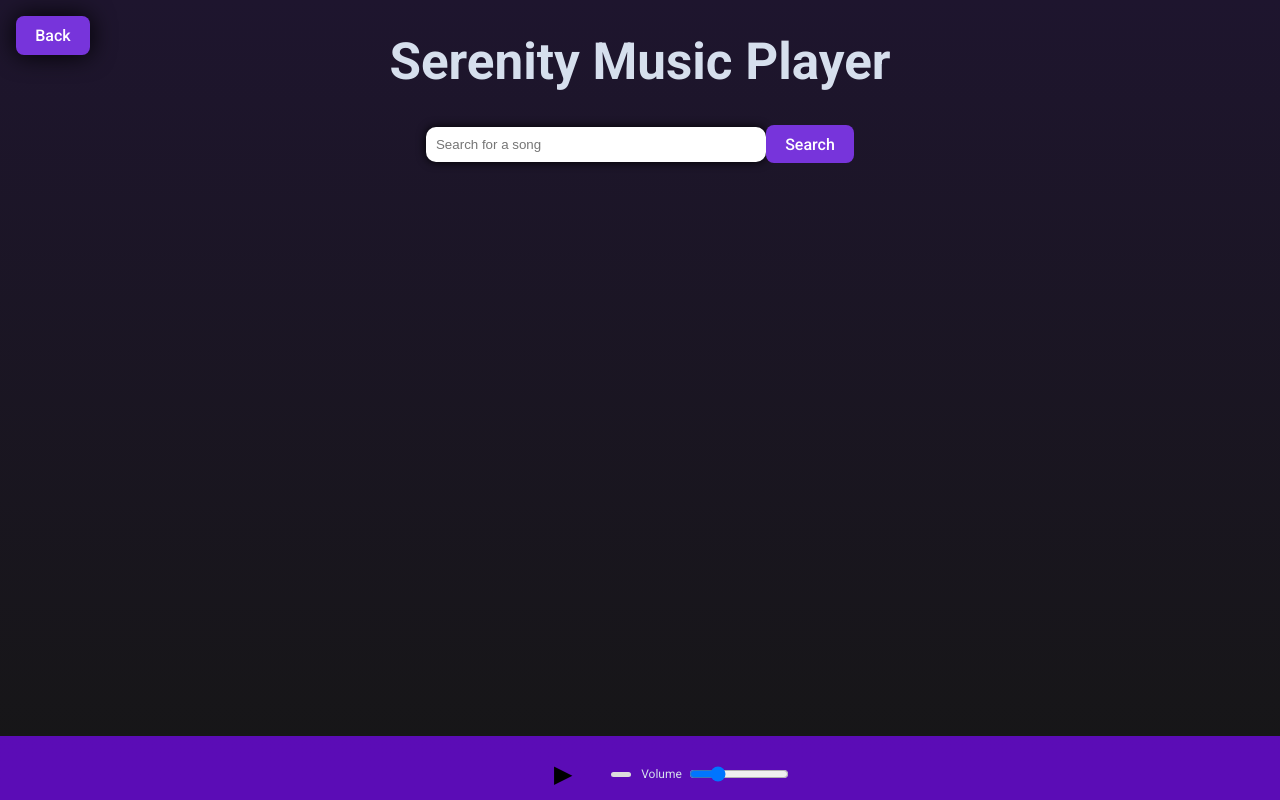
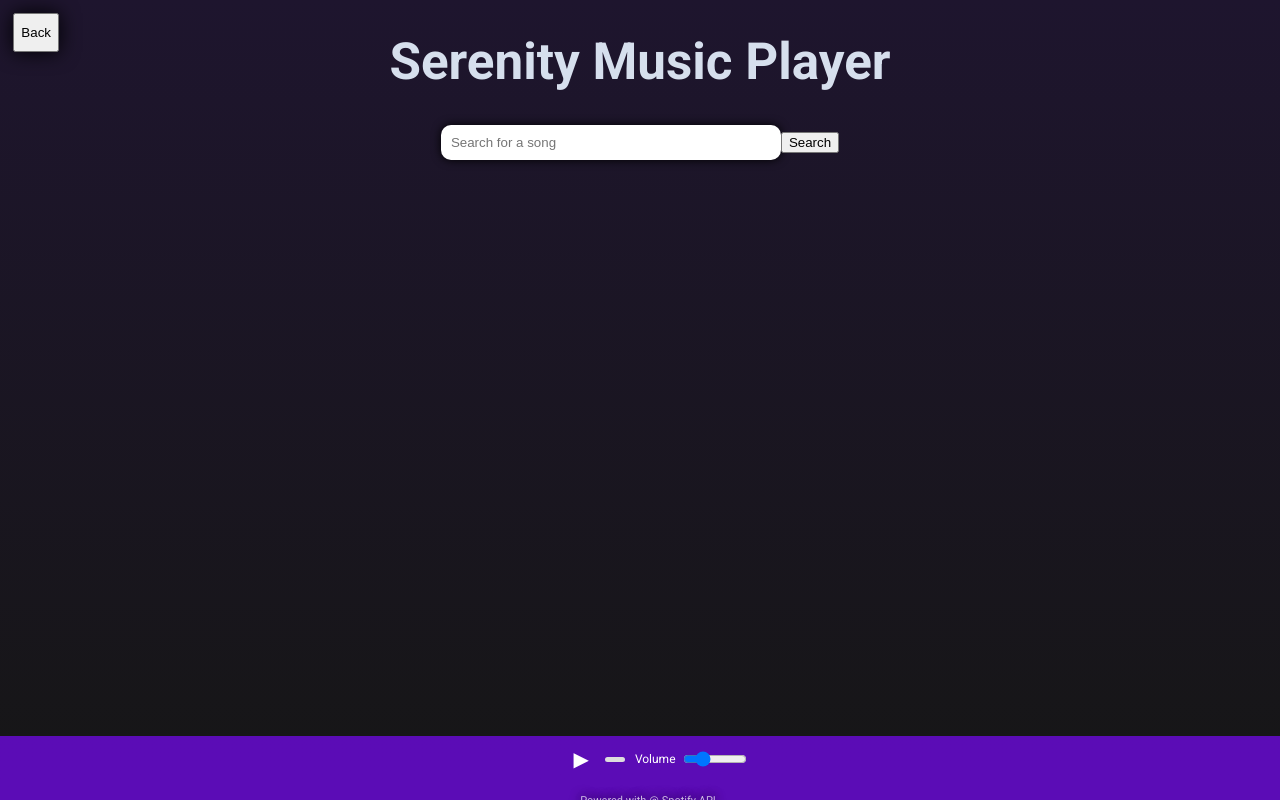
Before and after one commit to RyanTren/serenity.com, a React (Vite) app in the folder serenity/: page /musicplayer in a window 1280 px wide. Built offline with nearby package versions, Linux system fonts and the light colour scheme.

Commit message:
fixing css

```diff
--- a/serenity/src/styles/music.css
+++ b/serenity/src/styles/music.css
@@ -38,7 +38,7 @@ iframe{
   align-items: center;
 }
 
-button {
+.songs-button {
   position: relative;
   display: flex;
   flex-wrap: wrap;
@@ -58,15 +58,15 @@ button {
   transition: border-color 0.25s;
 }
 
-button:hover {
+.song-button:hover {
   border: none;
   box-shadow: inset 0px 0px 1em #3d0f82a5;
   filter: drop-shadow(0 0 1em black);
 
 }
 
-button:focus,
-button:focus-visible {
+.songs-button:focus,
+.songs-button:focus-visible {
   border: none;
   background-color: #6d23dc;
   box-shadow: inset 0px 0px 10px #010002a5;
@@ -86,11 +86,11 @@ button:focus-visible {
   }
 }
 
-button:hover::before{
+.songs-button:hover::before{
   animation: shine 2s ease-in-out infinite;
 }
 
-button::before{
+.songs-button::before{
   content: "";
   position: absolute;
   width: 100%;
--- a/serenity/src/styles/musicPlayer.css
+++ b/serenity/src/styles/musicPlayer.css
@@ -112,12 +112,13 @@ img{
 }
 
 .play-pause-button {
-    font-size: 24px;
+    border-radius: 25px;
+    font-size: 20px;
     margin-right: 10px;
     cursor: pointer;
     background: none;
     border: none;
-    color: #000; /* Ensure the button is visible */
+    color: #ffffff; /* Ensure the button is visible */
 }
 
 .progress-bar-container {
@@ -128,17 +129,20 @@ img{
     overflow: hidden;
     position: relative;
     margin-right: 10px; /* Optional: add some space between progress bar and volume control */
+    width: 100%;
 }
 
 .progress-bar {
     height: 100%;
-    background-color: #2196f3;
+    width: 200%;
+    background-color: #0099ff;
     transition: width 0.1s linear;
 }
 
 .volume-control {
     display: flex;
     align-items: center;
+    color: #FFF;
 }
 
 .volume-control label {
@@ -147,7 +151,7 @@ img{
 }
 
 .volume-control input[type="range"] {
-    width: 100px;
+    width: 5vw;
 }
 
 .credits-text {
```
